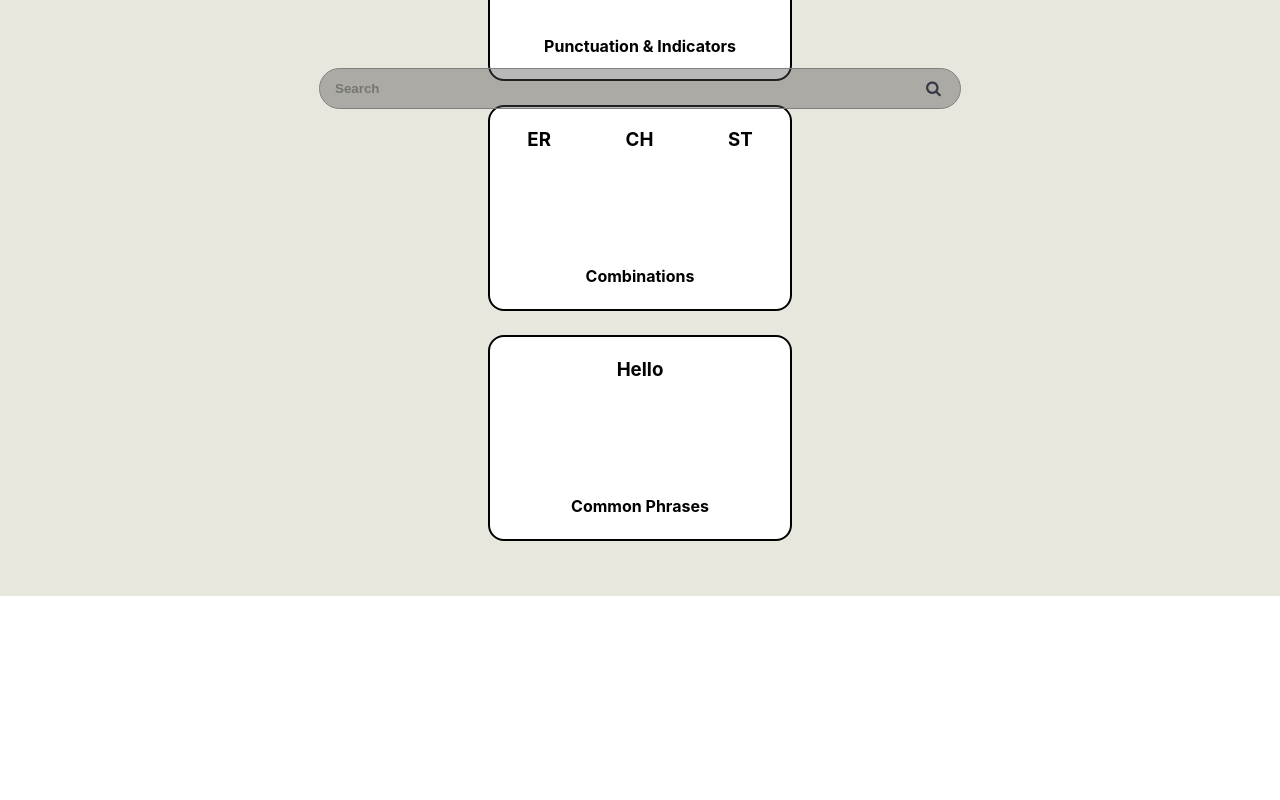
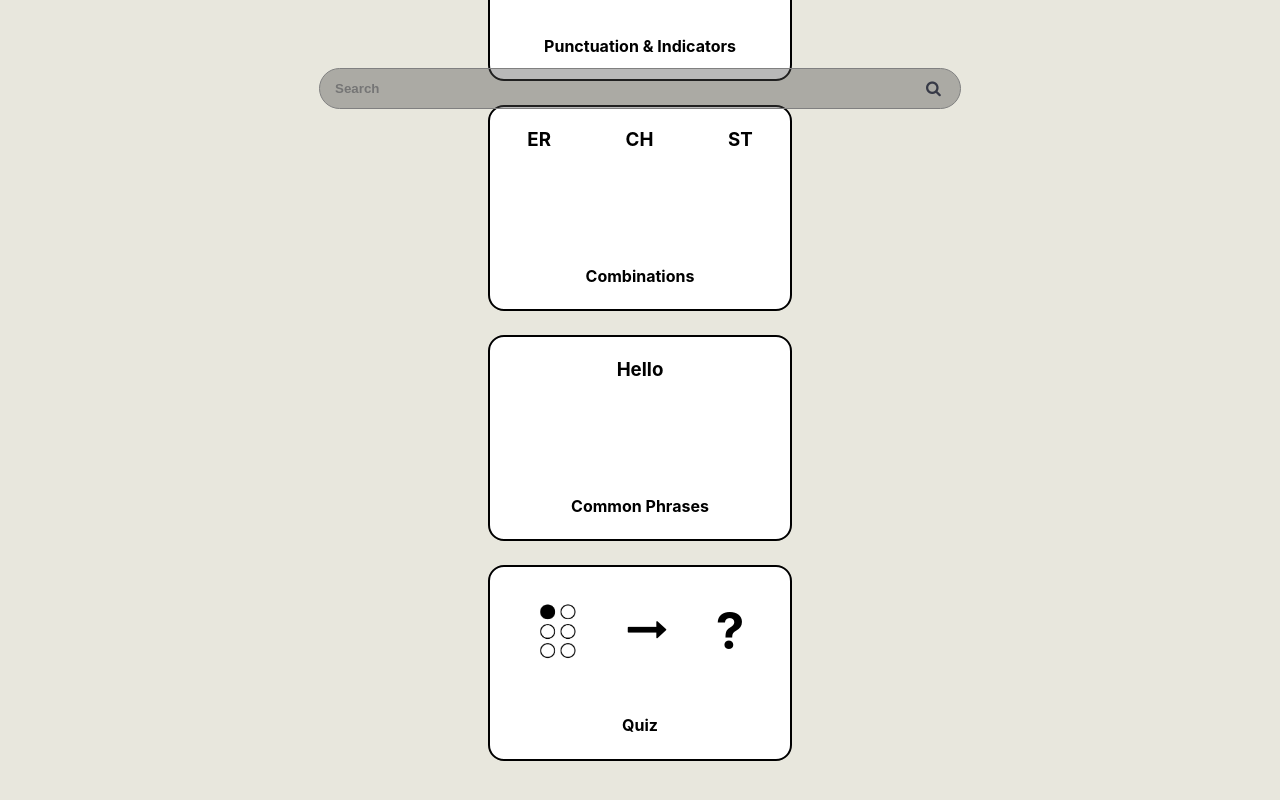
Before and after one commit to CodingDos/TouchStone, a React (Vite) app in the folder Frontend/: page /home in a window 1280 px wide. Shown: the part 685-1485 px from the top of the page. Before the commit the page ends 1281 px from the top, so only its background shows below. Built offline with nearby package versions, Linux system fonts and the light colour scheme; no server answers.

Commit message:
creaded phrases and quiz main dir cards

```diff
--- a/Frontend/src/App.jsx
+++ b/Frontend/src/App.jsx
@@ -18,9 +18,11 @@ import DirectoryCard from "./Components/DirectoryCard/DirectoryCard.jsx"
 import Navbar from "./Components/Navbar/Navbar.jsx"
 import Card from "./Components/Card/Card.jsx"
 import FooterSearch from "./Components/FooterSearch/FooterSearch.jsx"
+import DirectoryCardPhrase from "./Components/DirectoryCard/DirectoryCardPhrase.jsx"
+import DirectoryCardQuiz from "./Components/DirectoryCard/DirectoryCardQuiz.jsx"
+import QuizDir from "./Pages/QuizDir/QuizDir.jsx"
+import './App.css'
 
-import './App.css'
-import DirectoryCardPhrase from "./Components/DirectoryCard/DirectoryCardPhrase.jsx"
 
 
 function App() {
@@ -40,6 +42,7 @@ function App() {
         <Route path="/specialchardir" element={<SpecialCharDir/>}/>
         <Route path="/specialchar/:id" element={<SpecialChar/>}/>
         <Route path="/phrases" element={<PhrasesTopicDirectory/>}/>
+        <Route path="/quiz" element={<QuizDir/>}/>
 
         {/* component routes */}
         <Route path="/dircard" element={<DirectoryCard/>}/>
@@ -47,6 +50,7 @@ function App() {
         <Route path="/card" element={<Card/>}/>
         <Route path="/search" element={<FooterSearch/>}/>
         <Route path="/dircardphrase" element={<DirectoryCardPhrase/>}/>
+        <Route path="/dircardquiz" element={<DirectoryCardQuiz/>}/>
       </Routes>
     </>
   )
--- a/Frontend/src/Components/DirectoryCard/DirectoryCard.css
+++ b/Frontend/src/Components/DirectoryCard/DirectoryCard.css
@@ -16,8 +16,20 @@
 .dircard-examples{
     display: flex;
     justify-content: space-around;
+
 }
 
 .dircard-braille-img{
     height: 4rem;
 }
+
+.fa-long-arrow-right{
+    font-size: 40px;
+}
+
+.dircard-quiz{
+
+    display: flex;
+    align-items: center;
+    gap:3rem;
+}
--- /dev/null
+++ b/Frontend/src/Components/DirectoryCard/DirectoryCardQuiz.jsx
@@ -0,0 +1,19 @@
+import React from 'react'
+import "./DirectoryCard.css"
+
+function DirectoryCardQuiz() {
+  return (
+    <div className="dircard">
+    <div className="dircard-examples">
+      <div className="dircard-quiz">
+        <img className="dircard-braille-img" src="src/assets/braille/braille_a_100000.png" />
+        <i class="fa fa-long-arrow-right"></i>
+        <h1 className='question'>?</h1>
+      </div>
+    </div>
+    <h4>Quiz</h4>
+  </div>
+  )
+}
+
+export default DirectoryCardQuiz
--- a/Frontend/src/Pages/MainDir/MainDir.jsx
+++ b/Frontend/src/Pages/MainDir/MainDir.jsx
@@ -7,6 +7,7 @@ import Navbar from "../../Components/Navbar/Navbar.jsx";
 
 import "./MainDir.css";
 import DirectoryCardPhrase from "../../Components/DirectoryCard/DirectoryCardPhrase.jsx";
+import DirectoryCardQuiz from "../../Components/DirectoryCard/DirectoryCardQuiz.jsx";
 
 function MainDir() {
   const navigate = useNavigate();
@@ -45,9 +46,11 @@ function MainDir() {
           title="Combinations"
         />
       </div>
-      <div onClick={() => navigate("/Phrases")}>
-        <DirectoryCardPhrase
-        />
+      <div onClick={() => navigate("/phrases")}>
+        <DirectoryCardPhrase/>
+      </div>
+      <div onClick={() => navigate("/quiz")}>
+        <DirectoryCardQuiz/>
       </div>
       <FooterSearch />
     </div>
```
